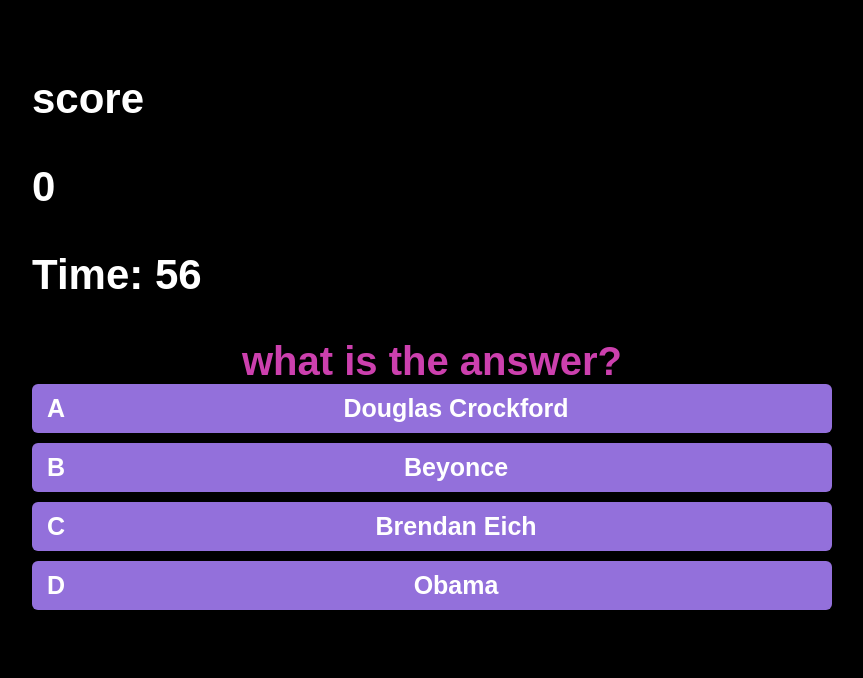
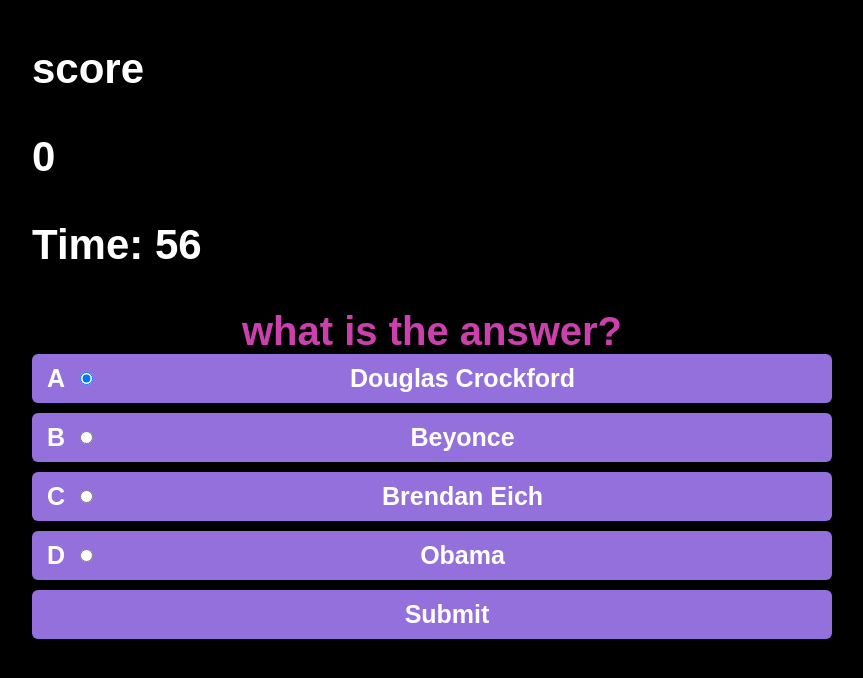
Before and after one commit to katers0259/BranaganCodeQuiz, a plain HTML site: page quiz.html in a window 1280 px wide. Shown: the part 298-976 px from the top of the page, without its empty margins (208-1071 px from the left). Drawn offline with Linux system fonts and the light colour scheme.

Commit message:
adding radio buttons and getting the score to add and track

```diff
--- a/question.js
+++ b/question.js
@@ -23,8 +23,9 @@ var currentQuestion = {};
 var acceptingAnswers = true;
 var score = 0;
 var questionCounter = 0;
-var availableQuestions = [];
+var checkedAnswer = document.querySelector('input[name="questions"]:checked').value;
 var startbtn = document.querySelector(".btn1");
+
 var count = 60;
 
 var questions = [
@@ -52,10 +53,12 @@ var questions = [
   {
     question: "Which on of these is not a language?",
 
-    choice1: "Javascript",
-    choice2: "HTML",
-    choice3: "css",
-    choice4: "browser",
+    choices: [
+      "Javascript",
+      "HTML",
+      "css",
+      "browser"
+    ],
      answer: "d"
 
   },
@@ -78,7 +81,7 @@ function startTimer() {
   timer = setInterval(tick, 1000);
 }
 
-function questionDisplay () {
+function questionDisplay() {
 
 }
 
@@ -107,22 +110,50 @@ function updateTimer() {
 
 }
 
-function setChoices (questionNum) {
+function setChoices(questionNum) {
   questions[questionNum].choices.forEach(function (choice, i) {
     var selectorNum = i + 1;
-    var selection = document.querySelector('[data-number=' + '"' + selectorNum +'"]').innerHTML = choice
+    var selection = document.querySelector('[data-number=' + '"' + selectorNum + '"]').innerHTML = choice
     console.log(choice, selectorNum, selection)
   });
+
 }
 
-document.addEventListener("DOMContentLoaded", function(event) {
+var submit = document.getElementById("submit")
+
+//console.log(submit)
+
+function submitAnswer() {
+
+
+}
+
+
+
+document.addEventListener("DOMContentLoaded", function (event) {
   //do work
   startCount(60);
   setChoices(questionCounter);
+  submit.addEventListener('click', function() {
+    var checkedAnswer = document.querySelector('input[name="questions"]:checked').value
 
-})
+    console.log(questions[questionCounter].answer,checkedAnswer)
+    if(checkedAnswer === questions[questionCounter].answer) {
+     score++
+     document.getElementById("score").innerHTML = score
+      console.log("this is the score",score)
+    } else {
+      console.log("false")
+    }
 
-//adding the correct corelation of the answer
+    questionCounter++;
+    setChoices(questionCounter);
+
+  });
+
+  });
+
+//ading the correct corelation of the answer
 
 //adding a score based on what user clicks
 
--- a/quiz.html
+++ b/quiz.html
@@ -1,5 +1,6 @@
 <!DOCTYPE html>
 <html lang="en">
+
 <head>
     <meta charset="UTF-8">
     <meta name="viewport" content="width=device-width, initial-scale=1.0">
@@ -8,6 +9,7 @@
     <link rel="stylesheet" href="quiz.css">
     <title>Quiz Time</title>
 </head>
+
 <body>
 
     <div class="container">
@@ -29,29 +31,38 @@
             <h1 id="question">what is the answer?</h>
                 <div class="choice-container">
                     <p class="choice-prefix">A</p>
-                    <p class="choice-text" data-number="1">Choice1</p>
+                    <input type="radio" name="questions" id="answer0" value="a" checked>
+                    <label for="answera" class="choice-text" data-number="1"></label>
+
+                </div>
+                <div class="choice-container">
+                    <p class="choice-prefix">B</p>
+                    <input type="radio" name="questions" id="answer1" value="b">
+                    <label for="answera" class="choice-text" data-number="2"></label>
+
+                </div>
+                <div class="choice-container">
+                    <p class="choice-prefix">C</p>
+                    <input type="radio" name="questions" id="answer2" value="c">
+                    <label for="answera" class="choice-text" data-number="3"></label>
+
+                </div>
+                <div class="choice-container">
+                    <p class="choice-prefix">D</p>
+                    <input type="radio" name="questions" id="answer3" value="d">
+                    <label for="answera" class="choice-text" data-number="4"></label>
 
 
                 </div>
                 <div class="choice-container">
-                <p class="choice-prefix">B</p>
-                    <p class="choice-text" data-number="2">Choice2</p>
+                    <p class="choice-prefix"></p>
+                    <p class="choice-text" id="submit">Submit</p>
+                </div>
+                <div>
+
 
 
                 </div>
-            <div class="choice-container">
-                <p class="choice-prefix">C</p>
-                    <p class="choice-text" data-number="3">Choice3</p>
-
-
-            </div>
-            <div class="choice-container">
-                <p class="choice-prefix">D</p>
-                    <p class="choice-text" data-number="4">Choice4</p>
-
-
-            </div>
-
         </div>
     </div>
 
@@ -61,4 +72,5 @@
     <script src="question.js"></script>
 
 </body>
+
 </html>
```
Lines whose indentation alone changed are shown as unchanged.
